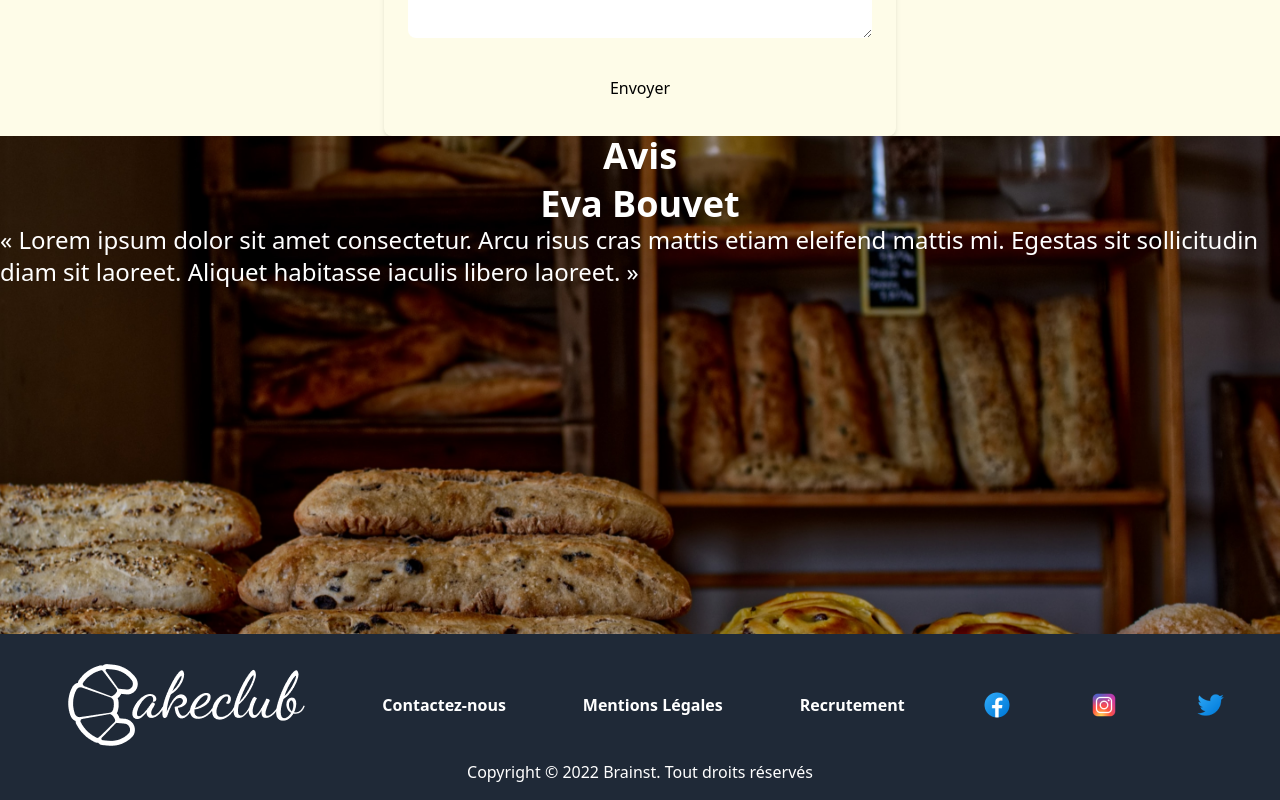
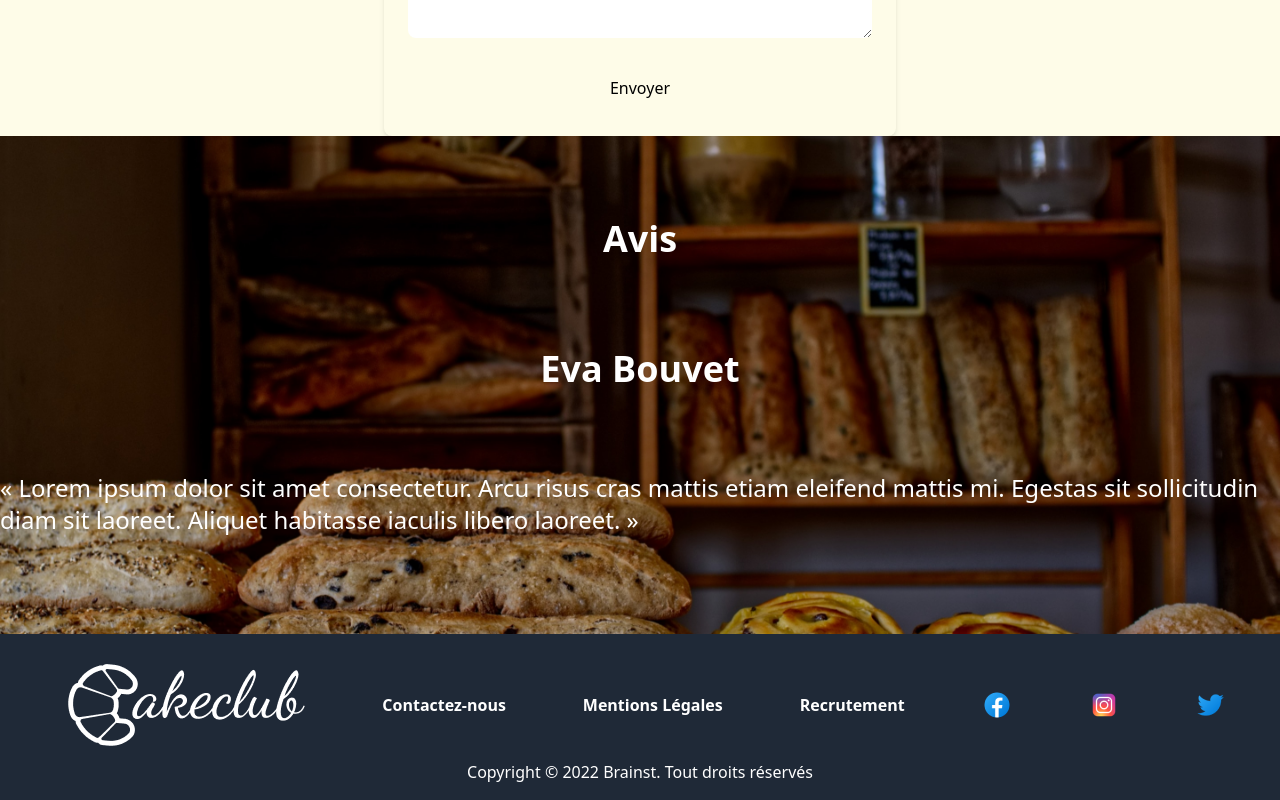
Before and after one commit to Krishanth0/Boulangeire, a React (Create React App) app in the folder boulangerie-app-react/: page / in a window 1280 px wide. Shown: the part 3737-4537 px from the top of the page. Built offline with nearby package versions, Linux system fonts and the light colour scheme; the HTML template or start-up script is replaced by a standard one.

Commit message:
+- correction de faute sur le justify dans Reviews.jsx

```diff
--- a/boulangerie-app-react/src/components/Reviews.jsx
+++ b/boulangerie-app-react/src/components/Reviews.jsx
@@ -6,7 +6,7 @@
     <div className='relative w-full h-full'>
       <img src={bg} alt="/" className="w-full h-full" />
 
-      <div className="absolute inset-0 flex flex-col items-center justify-space-evenly text-white">
+      <div className="absolute inset-0 flex flex-col items-center justify-evenly text-white">
         <h1 className="text-4xl font-bold mb-2">Avis</h1>
         <h2 className="text-4xl font-bold">Eva Bouvet</h2>
         <p className="text-2xl mb-4">
```
